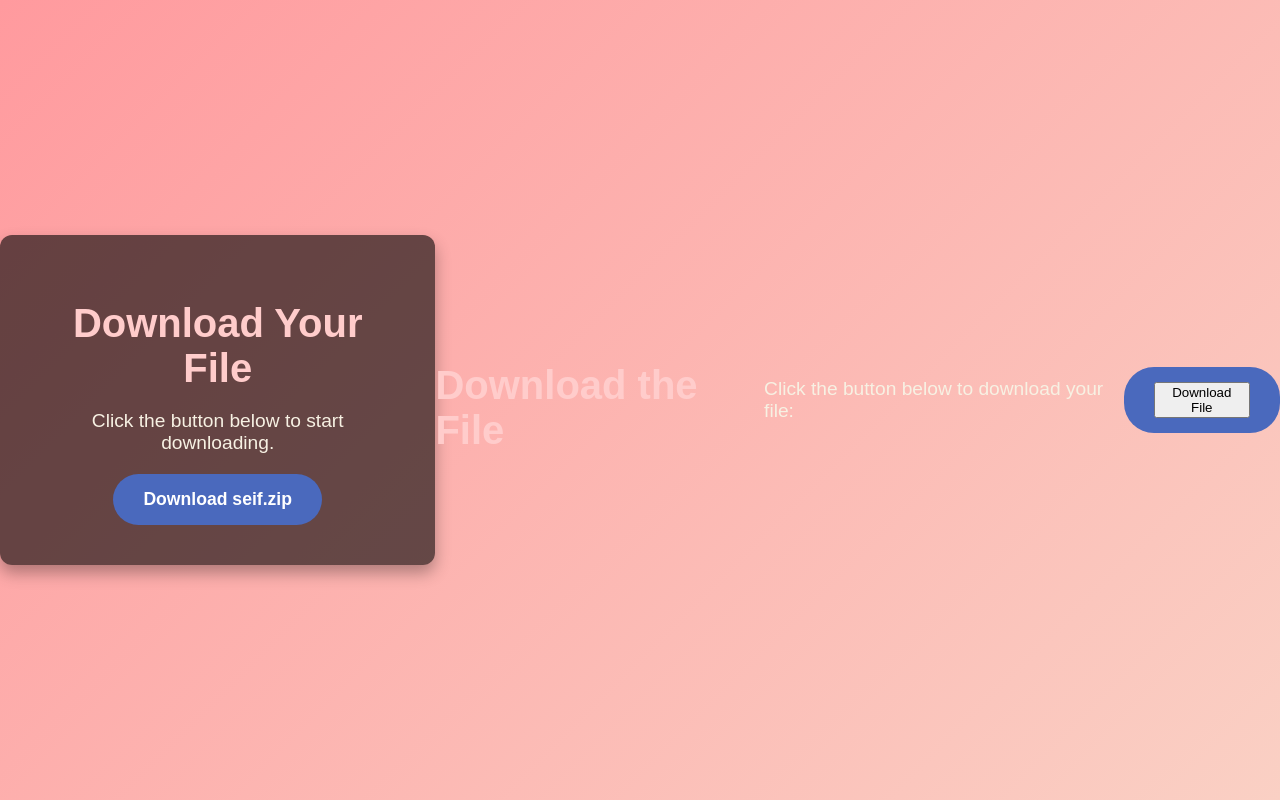
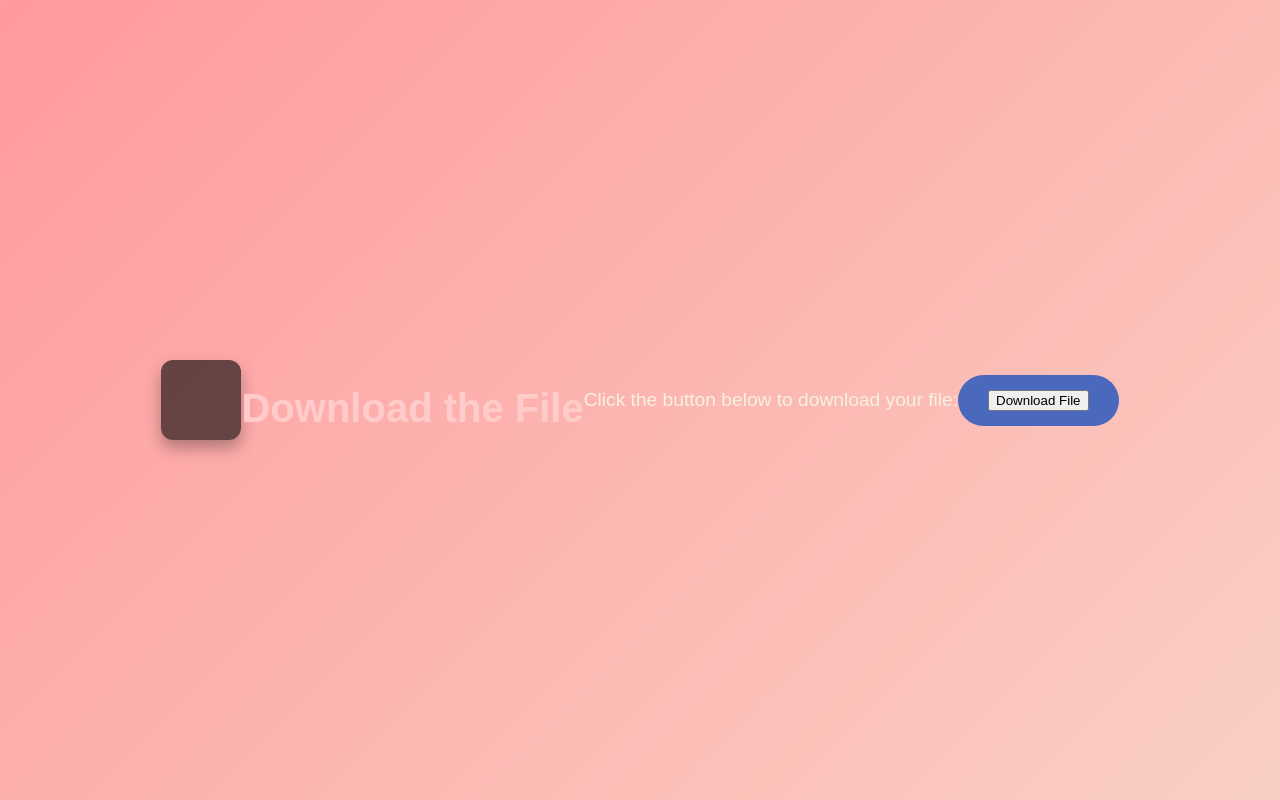
Before and after one commit to xptoyou/download, a plain HTML site: page index.html in a window 1280 px wide. Drawn offline with Linux system fonts and the light colour scheme.

Commit message:
Update index.html

```diff
--- a/index.html
+++ b/index.html
@@ -47,9 +47,6 @@
 </head>
 <body>
     <div class="container">
-        <h1>Download Your File</h1>
-        <p>Click the button below to start downloading.</p>
-        <a href="/download">Download seif.zip</a>
     </div>
     <h1>Download the File</h1>
     <p>Click the button below to download your file:</p>
```
